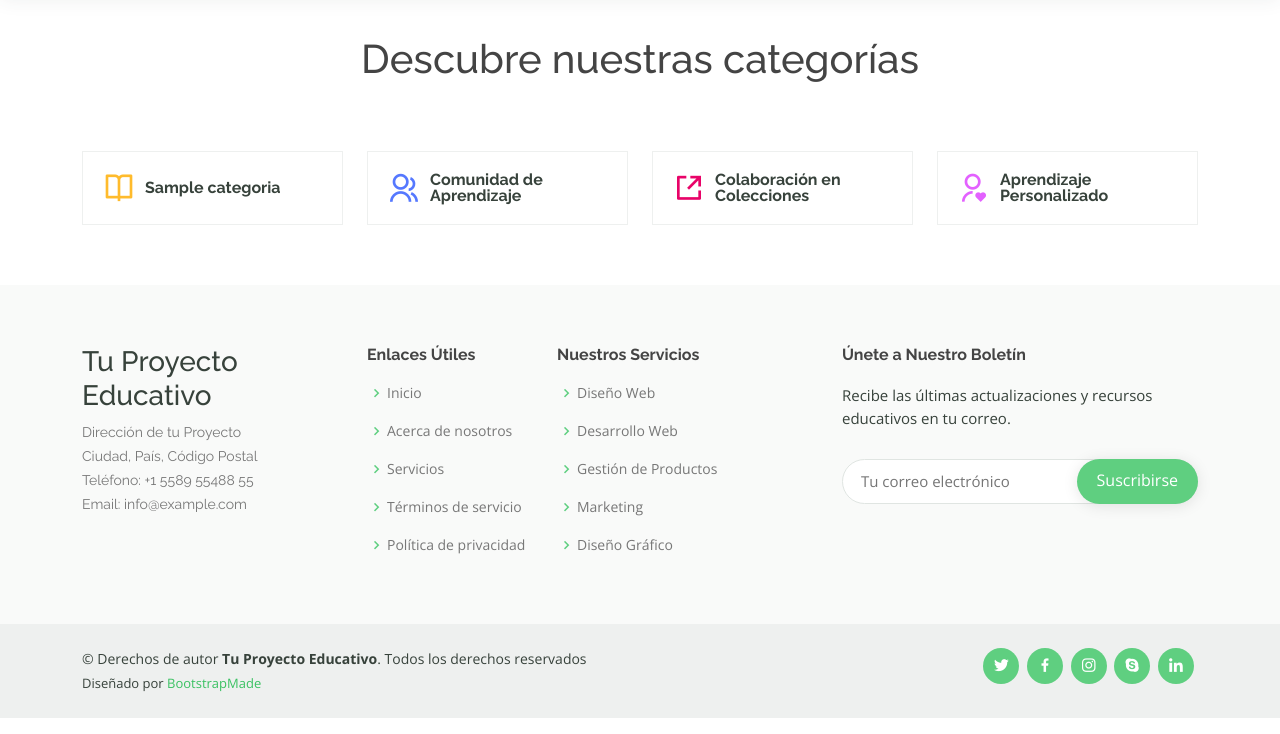
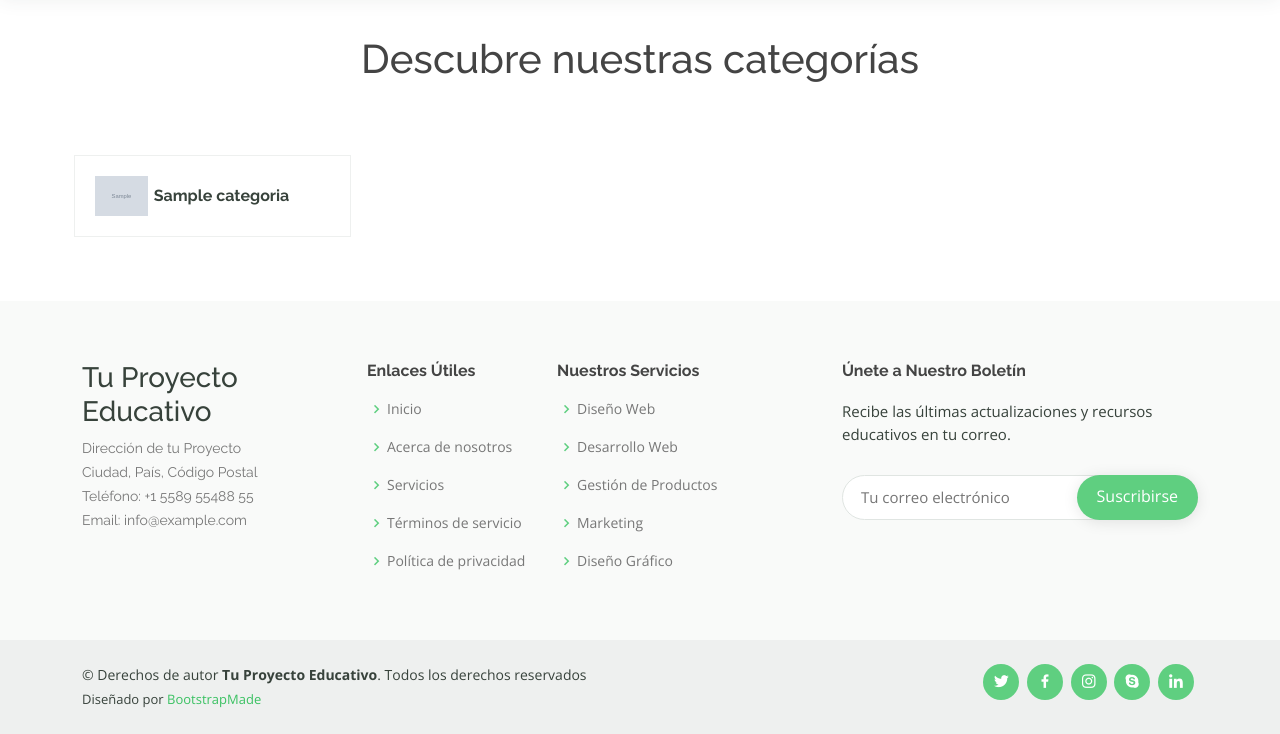
Before and after one commit to ramirolv/cards_acs_umg, a Django app: template cards_umg/apps/core/templates/categorias/listar-categoria.html in a window 1280 px wide. Shown: the part 73-807 px from the top of the page. Run offline with Django 4.2, Linux system fonts and the light colour scheme; the template is opened without the code that fills it: most values are stand-ins (such as "Sample title", 1, 10 or a date in 2020); grey boxes marked "Sample" are stand-in pictures; some libraries are stand-ins or nearby versions.

Commit message:
feat: lista de cards y uso de archivos media

```diff
--- a/cards_umg/apps/core/templates/base.html
+++ b/cards_umg/apps/core/templates/base.html
@@ -36,6 +36,10 @@
   * Author: BootstrapMade.com
   * License: https://bootstrapmade.com/license/
   ======================================================== -->
+
+  {% block estilos %}
+
+  {% endblock estilos %}
 </head>
 
 <body>
@@ -43,13 +47,13 @@
   <header id="header" class="fixed-top">
     <div class="container d-flex align-items-center">
 
-      <h1 class="logo me-auto"><a href="index.html">Mentor</a></h1>
+      <h1 class="logo me-auto"><a href="{% url 'core:home' %}">Mentor</a></h1>
       <!-- Uncomment below if you prefer to use an image logo -->
       <!-- <a href="index.html" class="logo me-auto"><img src="assets/img/logo.png" alt="" class="img-fluid"></a>-->
 
       <nav id="navbar" class="navbar order-last order-lg-0">
         <ul>
-          <li><a href="#">Inicio</a></li>
+          <li><a href="{% url 'core:home' %}">Inicio</a></li>
           <li><a href="{% url 'core:categorias' %}">Categorias</a></li>
           <li><a href="#">Courses</a></li>
           <li><a href="#">Trainers</a></li>
--- a/cards_umg/apps/core/templates/categorias/listar-categoria.html
+++ b/cards_umg/apps/core/templates/categorias/listar-categoria.html
@@ -1,6 +1,8 @@
 {% extends "base.html" %}
 {% load static %}
 {% block titulo %}Categorias{%endblock titulo %}
+{% block estilos %}
+{% endblock estilos %}
 {% block contenido %}
 <!-- ======= Sección de Bienvenida ======= -->
 <section class="d-flex justify-content-center align-items-center mt-5">
@@ -15,34 +17,18 @@
       <div class="row" data-aos="zoom-in" data-aos-delay="100">
 
         {% for categoria in categorias %}
-        <!-- Card de categorias -->
-        <div class="col-lg-3 col-md-4">
-          <div class="icon-box">
-            <i class="ri-book-open-line" style="color: #ffbb2c"></i>
-            <h3><a href=""> {{categoria.nombre}} </a></h3>
+          <!-- Card de categorias -->
+          <div class="col-lg-3 col-md-4 card p-1 border border-0">
+            <div class="icon-box">
+              <div class="image-container w-25">
+                <img src="{{ categoria.icono.url }}" alt="{{ categoria.nombre }}" class="img-fluid" style="height: 2.5em;">
+              </div>
+              <h3><a href="#" class="stretched-link">{{ categoria.nombre }}</a></h3>
+            </div>
           </div>
-        </div>
-        <!-- Card de categorias -->
+          <!-- Card de categorias -->
         {% endfor %}
 
-        <div class="col-lg-3 col-md-4 mt-4 mt-md-0">
-          <div class="icon-box">
-            <i class="ri-group-line" style="color: #5578ff"></i>
-            <h3><a href="">Comunidad de Aprendizaje</a></h3>
-          </div>
-        </div>
-        <div class="col-lg-3 col-md-4 mt-4 mt-md-0">
-          <div class="icon-box">
-            <i class="ri-share-box-line" style="color: #e80368"></i>
-            <h3><a href="">Colaboración en Colecciones</a></h3>
-          </div>
-        </div>
-        <div class="col-lg-3 col-md-4 mt-4 mt-lg-0">
-          <div class="icon-box">
-            <i class="ri-user-heart-line" style="color: #e361ff"></i>
-            <h3><a href="">Aprendizaje Personalizado</a></h3>
-          </div>
-        </div>
       </div>
     </div>
   </section>
```
Also changed, not shown: cards_umg/apps/core/urls.py (+6 -1 lines).
